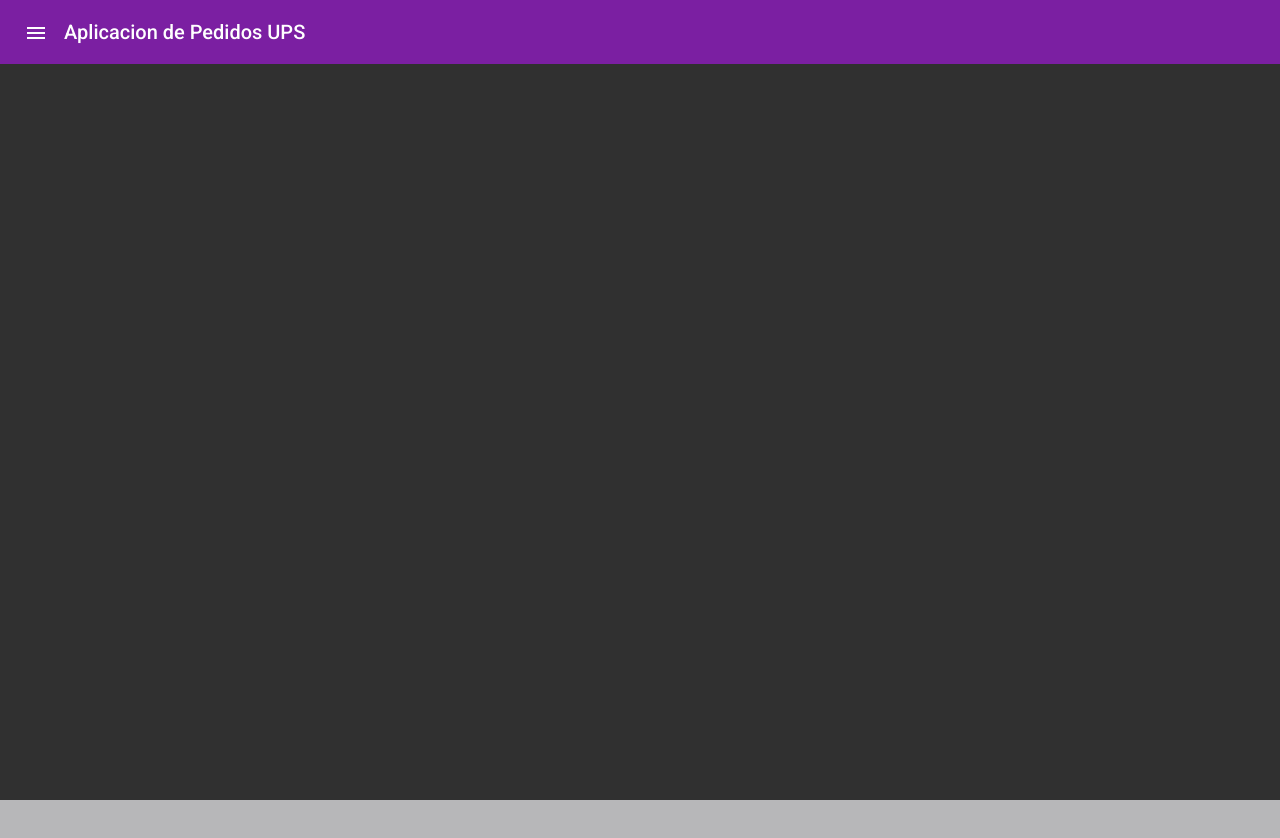
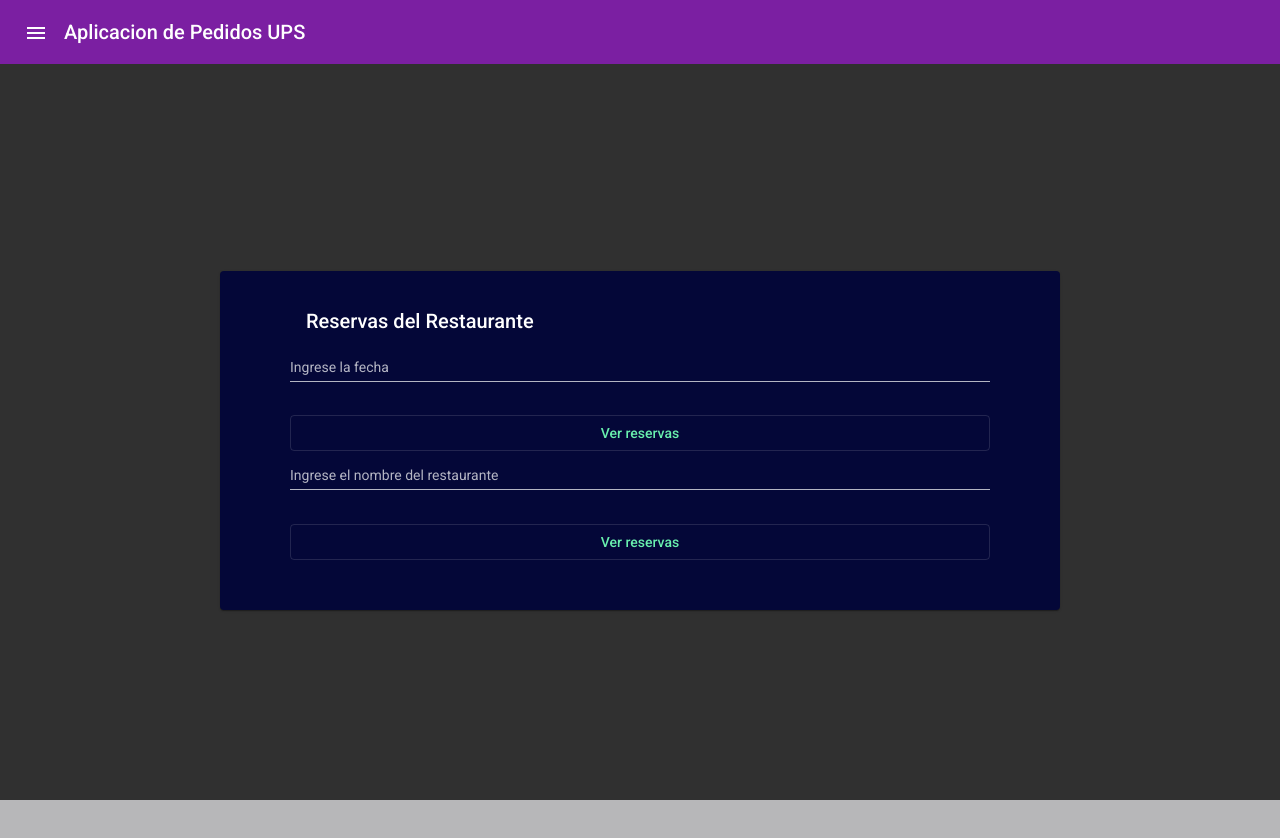
Before and after one commit to guaichaAndres/GuaichaZhungo-Andres-Examen-Angular, an Angular app: page /listarReservasRestaurantes in a window 1280 px wide. Before the commit this address led to /. Shown: the top 838 px of the page. Before the commit the page ends 800 px from the top, so only its background shows below. Built offline with nearby package versions, Linux system fonts and the light colour scheme.

Commit message:
Listar por nombre y fecha funcionando

```diff
--- a/src/app/app-routing.module.ts
+++ b/src/app/app-routing.module.ts
@@ -5,6 +5,7 @@ import { ClienteRegistrarComponent } from './components/cliente-registrar/client
 import { RestauranteRegistrarComponent } from './components/restaurante-registrar/restaurante-registrar.component';
 import { CrearReservaComponent } from './components/crear-reserva/crear-reserva.component';
 import { ListarReservasClientesComponent } from './components/listar-reservas-clientes/listar-reservas-clientes.component';
+import { ListarReservasRestaurantesComponent } from './components/listar-reservas-restaurantes/listar-reservas-restaurantes.component';
 const routes: Routes = [
   { path: '', pathMatch: 'full', redirectTo: 'inicio' },
   { path: 'inicio', component: InicioComponent },
@@ -12,9 +13,7 @@ const routes: Routes = [
   { path: 'registrarRestaurante', component: RestauranteRegistrarComponent },
   { path: 'crearReserva', component: CrearReservaComponent },
   { path: 'listarReservasClientes', component: ListarReservasClientesComponent },
-
-
-
+  { path: 'listarReservasRestaurantes', component: ListarReservasRestaurantesComponent }
 ];
 
 @NgModule({
--- a/src/app/app.module.ts
+++ b/src/app/app.module.ts
@@ -24,6 +24,7 @@ import { CrearReservaComponent } from './components/crear-reserva/crear-reserva.
 import { WsJeeService } from './services/ws-jee.service';
 import { HttpClientModule } from '@angular/common/http';
 import { ListarReservasClientesComponent } from './components/listar-reservas-clientes/listar-reservas-clientes.component';
+import { ListarReservasRestaurantesComponent } from './components/listar-reservas-restaurantes/listar-reservas-restaurantes.component';
 @NgModule({
   declarations: [
     AppComponent,
@@ -31,7 +32,8 @@ import { ListarReservasClientesComponent } from './components/listar-reservas-cl
     ClienteRegistrarComponent,
     RestauranteRegistrarComponent,
     CrearReservaComponent,
-    ListarReservasClientesComponent
+    ListarReservasClientesComponent,
+    ListarReservasRestaurantesComponent
 
   ],
   imports: [
--- a/src/app/components/listar-reservas-clientes/listar-reservas-clientes.component.ts
+++ b/src/app/components/listar-reservas-clientes/listar-reservas-clientes.component.ts
@@ -10,7 +10,7 @@ import { WsJeeService } from 'src/app/services/ws-jee.service';
   styleUrls: ['./listar-reservas-clientes.component.css']
 })
 export class ListarReservasClientesComponent implements OnDestroy {
-  displayedColumns: string[] = ['id','fecha','hora','numPersonas','cliente','restaurante'];
+  displayedColumns: string[] = ['id','cliente','restaurante','numPersonas','fecha','hora'];
 
   public reservas : any =[];
   public form : FormGroup;
--- a/src/app/components/listar-reservas-restaurantes/listar-reservas-restaurantes.component.css
+++ b/src/app/components/listar-reservas-restaurantes/listar-reservas-restaurantes.component.css
@@ -0,0 +1,56 @@
+.example-container {
+    display: flex;
+    flex-direction: column;
+    position: absolute;
+    top: 0;
+    bottom: 0;
+    left: 0;
+    right: 0;
+  }
+
+  .example-is-mobile .example-toolbar {
+    position: fixed;
+    /* Make sure the toolbar will stay on top of the content as it scrolls past. */
+    z-index: 2;
+  }
+
+  h1.example-app-name {
+    margin-left: 8px;
+  }
+
+  .example-sidenav-container {
+    /* When the sidenav is not fixed, stretch the sidenav container to fill the available space. This
+       causes `<mat-sidenav-content>` to act as our scrolling element for desktop layouts. */
+    flex: 1;
+  }
+
+  .example-is-mobile .example-sidenav-container {
+    /* When the sidenav is fixed, don't constrain the height of the sidenav container. This allows the
+       `<body>` to be our scrolling element for mobile layouts. */
+    flex: 1 0 auto;
+  }
+  .demo-table {
+    width: 100%;
+  }
+
+  .mat-column-demo-position {
+    width: 32px;
+    border-right: 1px solid currentColor;
+    padding-right: 24px;
+    text-align: center;
+  }
+
+  .mat-column-demo-name {
+    padding-left: 16px;
+    font-size: 20px;
+  }
+
+  .mat-column-demo-weight {
+    font-style: italic;
+  }
+
+  .mat-column-demo-symbol {
+    width: 32px;
+    text-align: center;
+    font-weight: bold;
+  }
--- a/src/app/components/listar-reservas-restaurantes/listar-reservas-restaurantes.component.html
+++ b/src/app/components/listar-reservas-restaurantes/listar-reservas-restaurantes.component.html
@@ -1 +1,55 @@
-<p>listar-reservas-restaurantes works!</p>
+<div class="container" fxLayout="row" fxLayoutAlign="center center">
+    <mat-card class="box">
+      <mat-card-header>
+        <mat-card-title>Reservas del Restaurante</mat-card-title>
+      </mat-card-header>
+      <form [formGroup] = "form" (submit)="reservasRestaurantFecha()" class="example-form" >
+        <mat-card-content>
+          <mat-form-field class="example-full-width">
+            <input matInput placeholder="Ingrese la fecha" formControlName="fecha">
+          </mat-form-field>
+        </mat-card-content>
+        <button mat-stroked-button   color="accent" class="btn-block">Ver reservas</button>
+      </form>
+
+      <form [formGroup] = "form1" (submit)="reservasRestaurantNombre()" class="example-form" >
+        <mat-card-content>
+          <mat-form-field class="example-full-width">
+            <input matInput placeholder="Ingrese el nombre del restaurante" formControlName="nombre">
+          </mat-form-field>
+        </mat-card-content>
+        <button mat-stroked-button   color="accent" class="btn-block">Ver reservas</button>
+      </form>
+
+
+
+  <table mat-table [dataSource]="reservas" class="mat-elevation-z8 demo-table" *ngIf="display">
+    <ng-container matColumnDef="id">
+        <th mat-header-cell *matHeaderCellDef> ID </th>
+        <td mat-cell *matCellDef="let reserva"> {{reserva.id}} </td>
+      </ng-container>
+    <ng-container matColumnDef="fecha">
+      <th mat-header-cell *matHeaderCellDef> Fecha de la reserva </th>
+      <td mat-cell *matCellDef="let reserva"> {{reserva.fecha}} </td>
+    </ng-container>
+    <ng-container matColumnDef="hora">
+        <th mat-header-cell *matHeaderCellDef> Hora de la reserva </th>
+        <td mat-cell *matCellDef="let reserva"> {{reserva.hora}} </td>
+      </ng-container>
+      <ng-container matColumnDef="numPersonas">
+        <th mat-header-cell *matHeaderCellDef> Número de Personas </th>
+        <td mat-cell *matCellDef="let reserva"> {{reserva.numPersonas}} </td>
+      </ng-container>
+      <ng-container matColumnDef="cliente">
+        <th mat-header-cell *matHeaderCellDef> Cliente </th>
+        <td mat-cell *matCellDef="let reserva"> {{reserva.persona.nombre}}  {{reserva.persona.apellido}}</td>
+      </ng-container>
+      <ng-container matColumnDef="restaurante">
+        <th mat-header-cell *matHeaderCellDef> Restaurante </th>
+        <td mat-cell *matCellDef="let reserva"> {{reserva.restaurante.nombre}} </td>
+      </ng-container>
+    <tr mat-header-row *matHeaderRowDef="displayedColumns"></tr>
+    <tr mat-row *matRowDef="let row; columns: displayedColumns;"></tr>
+  </table>
+    </mat-card>
+  </div>
--- a/src/app/components/listar-reservas-restaurantes/listar-reservas-restaurantes.component.ts
+++ b/src/app/components/listar-reservas-restaurantes/listar-reservas-restaurantes.component.ts
@@ -1,15 +1,64 @@
-import { Component, OnInit } from '@angular/core';
-
+import {MediaMatcher} from '@angular/cdk/layout';
+import {ChangeDetectorRef, Component, OnDestroy, OnInit} from '@angular/core';
+import { FormGroup } from '@angular/forms';
+import { FormBuilder } from '@angular/forms';
+import { Router } from '@angular/router';
+import { WsJeeService } from 'src/app/services/ws-jee.service';
 @Component({
   selector: 'app-listar-reservas-restaurantes',
   templateUrl: './listar-reservas-restaurantes.component.html',
   styleUrls: ['./listar-reservas-restaurantes.component.css']
 })
-export class ListarReservasRestaurantesComponent implements OnInit {
+export class ListarReservasRestaurantesComponent implements OnDestroy {
+  displayedColumns: string[] = ['id','cliente','restaurante','numPersonas','fecha','hora'];
+  display = false;
 
-  constructor() { }
+  public reservas : any =[];
+  public form : FormGroup;
+  public form1 : FormGroup;
+
+
+  mobileQuery: MediaQueryList;
+
+  private _mobileQueryListener: () => void;
+  constructor(changeDetectorRef: ChangeDetectorRef, media: MediaMatcher,
+    private formBuilder: FormBuilder,private router: Router, private wsReservas : WsJeeService) {
+      this.form= this.formBuilder.group({
+        fecha : []
+      });
+      this.form1= this.formBuilder.group({
+        nombre : []
+      });
+      this.mobileQuery = media.matchMedia('(max-width: 600px)');
+      this._mobileQueryListener = () => changeDetectorRef.detectChanges();
+      this.mobileQuery.addListener(this._mobileQueryListener);
+   }
 
   ngOnInit(): void {
   }
+  ngOnDestroy(): void {
+    this.mobileQuery.removeListener(this._mobileQueryListener);
+  }
 
+  shouldRun = true;
+  reservasRestaurantFecha(){
+    this.wsReservas.reservasRestauranteFecha(this.form.controls['fecha'].value).
+    subscribe((response : any) => {
+this.reservas = response
+console.log(this.reservas);
+this.display = true;
+    }), (error : any) => {
+      console.log(error)
+  }
 }
+reservasRestaurantNombre(){
+  this.wsReservas.reservasRestauranteNombre(this.form1.controls['nombre'].value).
+  subscribe((response : any) => {
+this.reservas = response
+console.log(this.reservas);
+this.display = true;
+  }), (error : any) => {
+    console.log(error)
+}
+}
+}
--- a/src/app/services/ws-jee.service.ts
+++ b/src/app/services/ws-jee.service.ts
@@ -74,4 +74,11 @@ export class WsJeeService {
             reservasCliente(cedula:any){
               return this.http.get('http://localhost:8080/GuaichaZhungo-Andres-Examen/rest/cliente/reservas/'+cedula);
             }
+            reservasRestauranteFecha(fecha:any){
+              return this.http.get('http://localhost:8080/GuaichaZhungo-Andres-Examen/rest/restaurante/reservaciones/'+fecha);
+            }
+            reservasRestauranteNombre(nombre:any){
+              return this.http.get('http://localhost:8080/GuaichaZhungo-Andres-Examen/rest/restaurante/reservas/'+nombre);
+            }
+
 }
```
